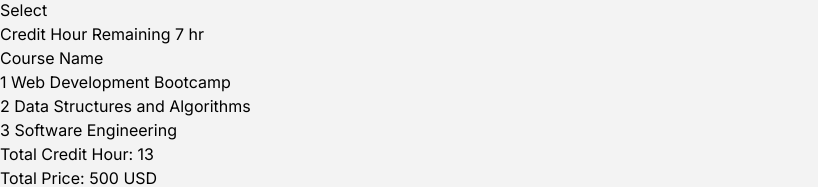
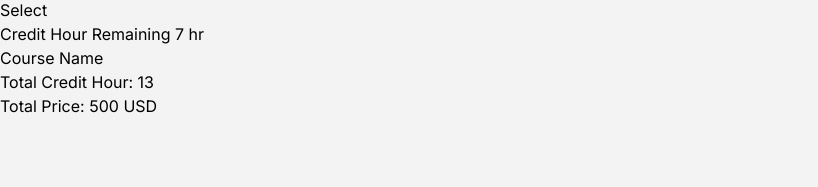
Before and after one commit to Nazmul1582/course-registration, a React (Vite) app: page / in a window 1280 px wide. Shown: the part 4214-4401 px from the top of the page, without its empty margins (0-818 px from the left). After the commit the page ends 4332 px from the top, so only its background shows below. Built offline with nearby package versions, Linux system fonts and the light colour scheme.

Commit message:
successfully added selected course into cart by clicking select button

```diff
--- a/src/App.jsx
+++ b/src/App.jsx
@@ -1,15 +1,22 @@
 import Header from "./components/Header/Header"
 import Courses from "./components/Courses/Courses"
 import Cart from "./components/Cart/Cart"
+import { useState } from "react"
 
 function App() {
+  const [selectedCourse, setSelectedCourse] = useState([])
+
+  const handleSelectCourse = course => {
+    const newSelectedCourse = [...selectedCourse, course]
+    setSelectedCourse(newSelectedCourse);
+  }
 
   return (
     <>
       <Header></Header>
       <main className="container mx-auto grid grid-cols-1 md:grid-cols-2 lg:grid-cols-[2fr_1fr] xl:grid-cols-[3fr_1fr] gap-6">
-        <Courses></Courses>
-        <Cart></Cart>
+        <Courses handleSelectCourse={handleSelectCourse}></Courses>
+        <Cart selectedCourse={selectedCourse}></Cart>
       </main>
     </>
   )
--- a/src/components/Cart/Cart.jsx
+++ b/src/components/Cart/Cart.jsx
@@ -1,14 +1,18 @@
-const Cart = () => {
+const Cart = ({selectedCourse}) => {
+    console.log(selectedCourse);
     return (
         <div>
             <div className="bg-white p-6 rounded-xl">
                 <h2 className="text-lg font-bold text-[#2F80ED] pb-4 border-b">Credit Hour Remaining 7 hr</h2>
                 <div className="">
                     <h2 className="text-xl font-bold mt-4 mb-5">Course Name</h2>
-                    <ol className="text-sm text-gray-600 pb-6 border-b">
-                        <li>1 Web Development Bootcamp</li>
+                    <ol className="list-decimal pl-4 text-sm text-gray-600 pb-6 border-b">
+                        {
+                            selectedCourse.map(course => <li key={course.id}>{course.title}</li>)
+                        }
+                        {/* <li>1 Web Development Bootcamp</li>
                         <li>2 Data Structures and Algorithms</li>
-                        <li>3 Software Engineering</li>
+                        <li>3 Software Engineering</li> */}
                     </ol>
                     <p className="py-4 border-b font-medium">Total Credit Hour: 13</p>
                     <p className="py-4 font-semibold">Total Price: 500 USD</p>
--- a/src/components/Course/Course.jsx
+++ b/src/components/Course/Course.jsx
@@ -1,4 +1,4 @@
-const Course = ({course}) => {
+const Course = ({course, handleSelectCourse}) => {
     const {image, title, description, price, credit} = course;
 
     return (
@@ -25,7 +25,7 @@ const Course = ({course}) => {
                     <p>Credit: {credit}hr</p>
                 </div>
             </div>
-            <button className="bg-[#2F80ED] w-full p-2 text-white rounded-lg border border-[#2F80ED] mt-6">Select</button>
+            <button onClick={() => handleSelectCourse(course)} className="bg-[#2F80ED] w-full p-2 text-white rounded-lg border border-[#2F80ED] mt-6">Select</button>
         </div>
     );
 };
--- a/src/components/Courses/Courses.jsx
+++ b/src/components/Courses/Courses.jsx
@@ -1,7 +1,7 @@
 import { useEffect, useState } from "react";
 import Course from "../Course/Course";
 
-const Courses = () => {
+const Courses = ({handleSelectCourse}) => {
     const [courses, setCourses] = useState([])
 
     useEffect(() => {
@@ -13,7 +13,10 @@ const Courses = () => {
     return (
         <div className="grid grid-cols-1 lg:grid-cols-2 xl:grid-cols-3 gap-6">
             {
-                courses.map(course => <Course key={course.id} course={course}></Course>)
+                courses.map(course => <Course
+                    key={course.id}
+                    course={course}
+                    handleSelectCourse={handleSelectCourse}></Course>)
             }
         </div>
     );
```
